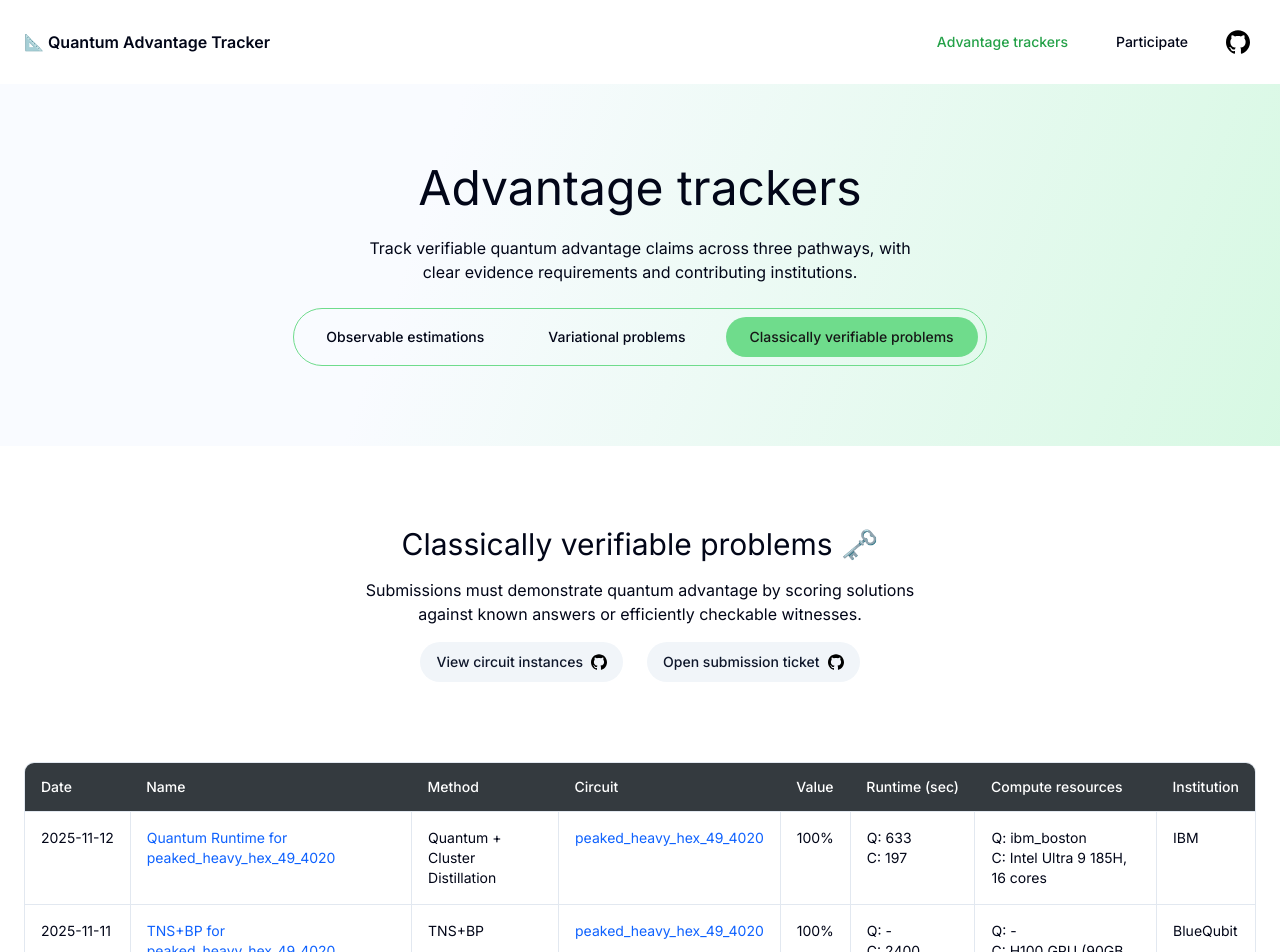
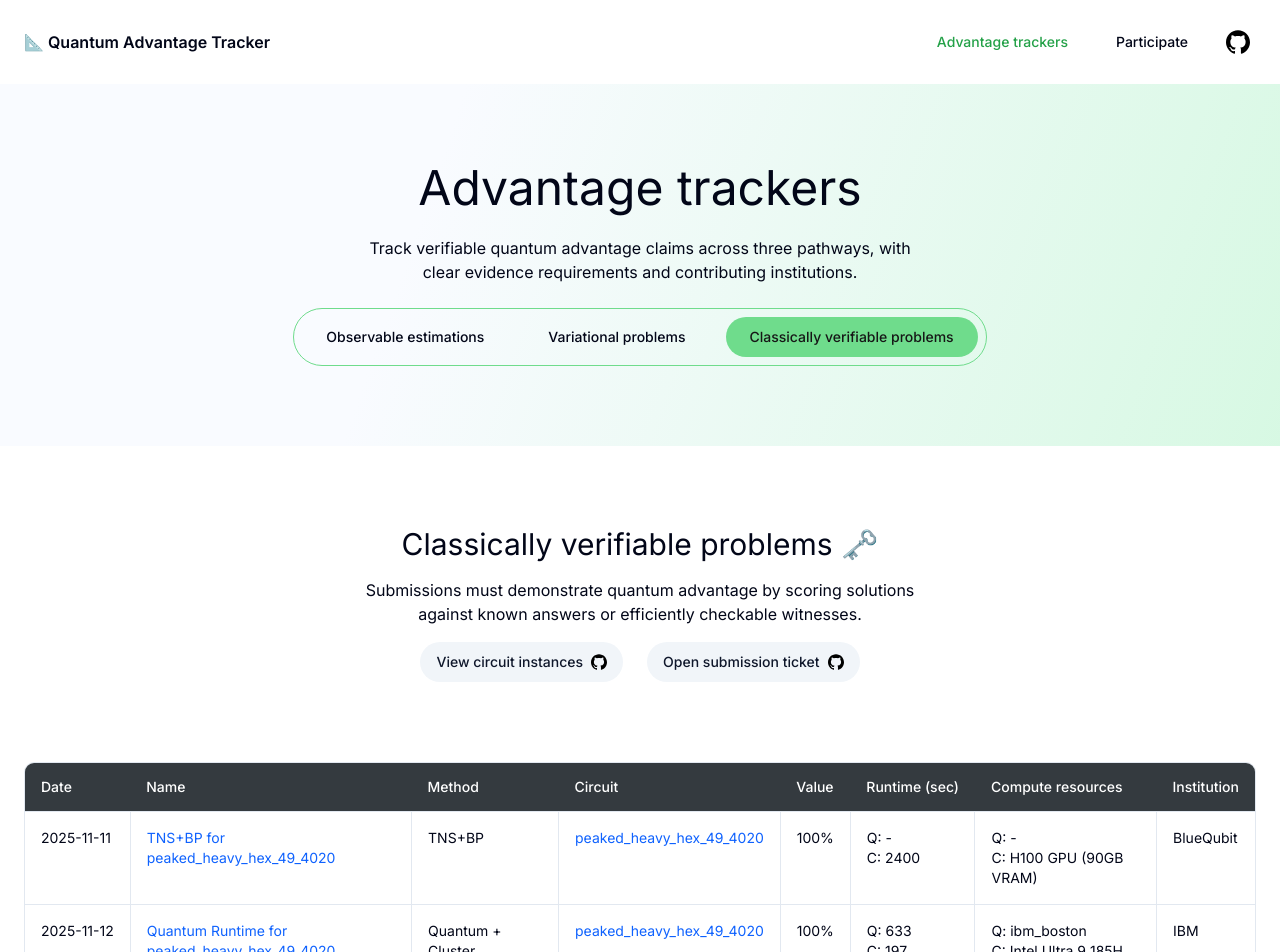
Before and after one commit to quantum-advantage-tracker/quantum-advantage-tracker.github.io, a Next.js app: page /trackers/classically-verifiable-problems in a window 1280 px wide. Shown: the top 952 px of the page. Built offline with nearby package versions, Linux system fonts and the light colour scheme.

Commit message:
Sort submissions by date

```diff
--- a/src/app/trackers/classically-verifiable-problems/page.tsx
+++ b/src/app/trackers/classically-verifiable-problems/page.tsx
@@ -9,7 +9,7 @@ import {
 } from '@/components/ui/table';
 import { GithubIcon } from '@/icons';
 import type { CVPSubmission } from '@/types/submissions';
-import { formatDate } from '@/utils';
+import { formatDate, sortSubmissions } from '@/utils';
 import type { Metadata } from 'next';
 import submissions from '../../../../data/classically-verifiable-problems/submissions.json' assert { type: 'json' };
 import { ParticipateSection } from '../ParticipateSection';
@@ -80,7 +80,7 @@ export function SubmissionsTable(props: { submissions: CVPSubmission[] }) {
             <TableCell colSpan={8}>There are no submissions yet.</TableCell>
           </TableRow>
         ) : (
-          submissions.map((submission, index) => (
+          sortSubmissions(submissions).map((submission, index) => (
             <TableRow key={`submission-cvp-${index}`}>
               <TableCell>
                 <time
--- a/src/app/trackers/observable-estimations/page.tsx
+++ b/src/app/trackers/observable-estimations/page.tsx
@@ -9,7 +9,7 @@ import {
 } from '@/components/ui/table';
 import { GithubIcon } from '@/icons';
 import type { OESubmission } from '@/types/submissions';
-import { formatDate } from '@/utils';
+import { formatDate, sortSubmissions } from '@/utils';
 import type { Metadata } from 'next';
 import submissions from '../../../../data/observable-estimations/submissions.json' assert { type: 'json' };
 import { ParticipateSection } from '../ParticipateSection';
@@ -83,7 +83,7 @@ export function SubmissionsTable(props: { submissions: OESubmission[] }) {
             <TableCell colSpan={8}>There are no submissions yet.</TableCell>
           </TableRow>
         ) : (
-          submissions.map((submission, index) => (
+          sortSubmissions(submissions).map((submission, index) => (
             <TableRow key={`submission-oe-${index}`}>
               <TableCell>
                 <time
--- a/src/app/trackers/variational-problems/page.tsx
+++ b/src/app/trackers/variational-problems/page.tsx
@@ -9,7 +9,7 @@ import {
 } from '@/components/ui/table';
 import { GithubIcon } from '@/icons';
 import type { VPSubmission } from '@/types/submissions';
-import { formatDate } from '@/utils';
+import { formatDate, sortSubmissions } from '@/utils';
 import type { Metadata } from 'next';
 import submissions from '../../../../data/variational-problems/submissions.json' assert { type: 'json' };
 import { ParticipateSection } from '../ParticipateSection';
@@ -81,7 +81,7 @@ export function SubmissionsTable(props: { submissions: VPSubmission[] }) {
             <TableCell colSpan={8}>There are no submissions yet.</TableCell>
           </TableRow>
         ) : (
-          submissions.map((submission, index) => (
+          sortSubmissions(submissions).map((submission, index) => (
             <TableRow key={`submission-vp-${index}`}>
               <TableCell>
                 <time
--- a/src/utils.ts
+++ b/src/utils.ts
@@ -4,3 +4,13 @@ export function formatDate(dateString: string) {
   const formattedDate = new Intl.DateTimeFormat('en-CA').format(date);
   return formattedDate;
 }
+
+export function sortSubmissions<T extends { createdAt: string }>(
+  arr: T[],
+): T[] {
+  return arr.sort((a, b) => {
+    const dateA = new Date(a.createdAt).getTime();
+    const dateB = new Date(b.createdAt).getTime();
+    return dateA - dateB;
+  });
+}
```
